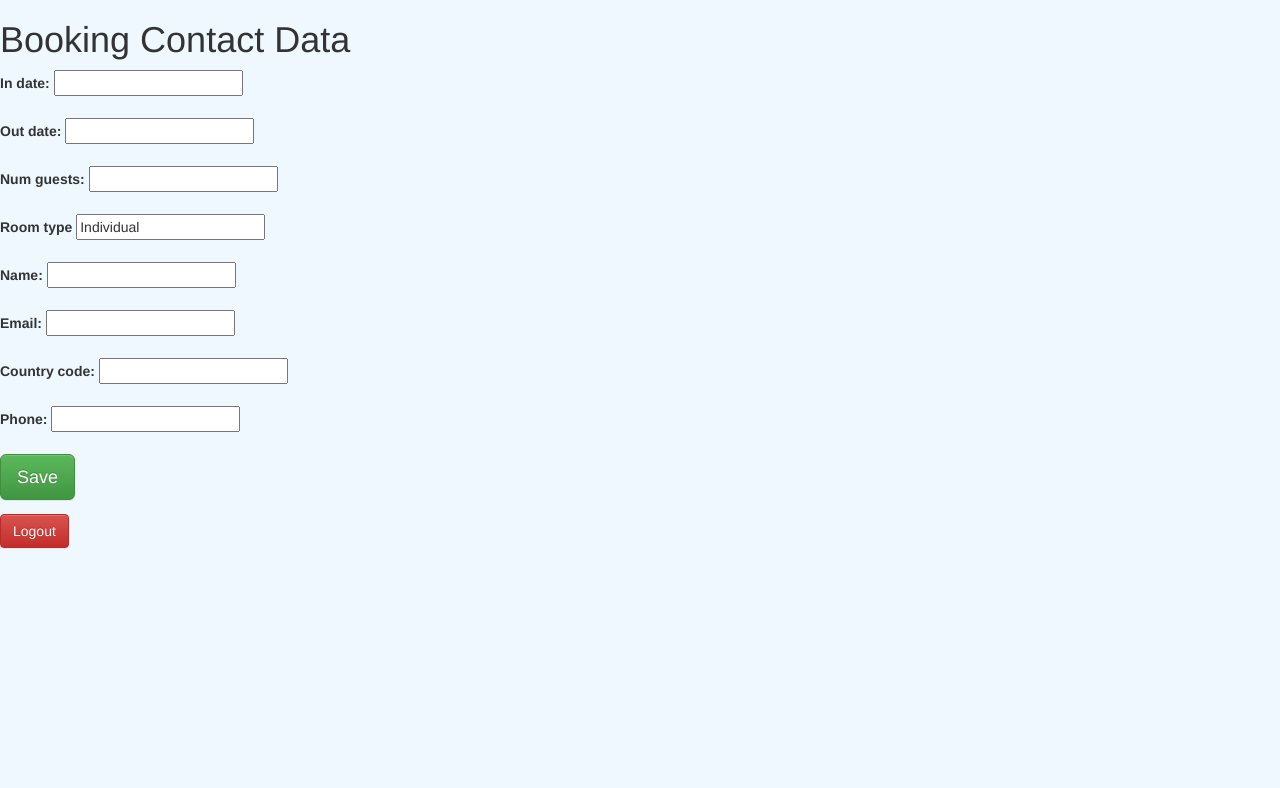
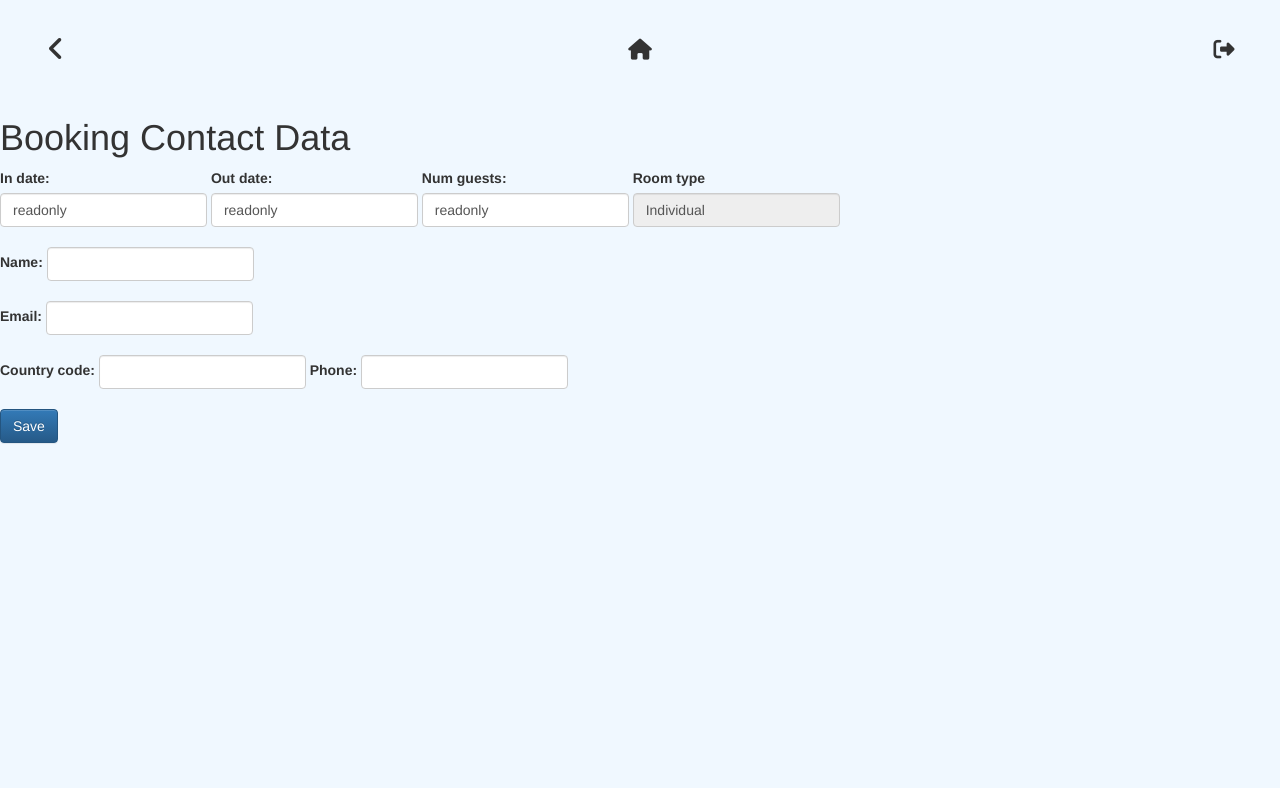
Before and after one commit to Deborah92/hotelbookingapp, a Django app: template hotelbooking/templates/hotelbooking/booking_contact_data.html in a window 1280 px wide. Shown: the top 788 px of the page. After the commit the page ends 444 px from the top, so only its background shows below. Run offline with Django 3.2, Linux system fonts and the light colour scheme; the template is opened without the code that fills it: values that come from a table or form of the project are taken from there, others are empty; a user stored in the database is signed in; data comes from the database, SQL or seed files in the repository; both versions use the stored data as it was after the commit; parts of the project's set-up code (start-up, migrations or seed data) failed here and were passed over; some libraries are stand-ins or nearby versions.

Commit message:
Arreglos css, guardado de reservas y busqueda

```diff
--- a/hotelbooking/models.py
+++ b/hotelbooking/models.py
@@ -57,7 +57,7 @@ class Booking(models.Model):
         return self.locator
 
     def formatCheckinDate(self):
-        return self.checkin_date.strftime('%m/%d/%Y')
+        return self.checkin_date.strftime('%d/%m/%Y')
 
     def formatCheckinOut(self):
-        return self.checkin_date.strftime('%m/%d/%Y')
+        return self.checkout_date.strftime('%d/%m/%Y')
--- a/hotelbooking/static/css/app.css
+++ b/hotelbooking/static/css/app.css
@@ -4,6 +4,7 @@ html{
 }
 body{
     height: 100%;
+    width: 100%;
     background-color: #f0f8ff !important;
 }
 .w100{
@@ -15,11 +16,11 @@ body{
 .w50{
     width: 50% !important;
 }
-.m-bottom-1{
-    margin-bottom: 1em !important;
-}
 .m-bottom-2{
     margin-bottom: 2em !important;
+}
+.margin2{
+    margin: 2em;
 }
 #login-form{
     border: #337ab7 solid thin;
@@ -43,3 +44,30 @@ body{
     top: 50%;
     transform: translate(0,-50%);
 }
+#logout-btn{
+    display: flex;
+}
+#nav-bar{
+    display: flex;
+    justify-content: space-between;
+    padding: 2em;
+}
+.btn-transparent{
+    width: 4em;
+    height: 3em;
+    background-color: rgba(255,255,255,0);
+    border: none;
+}
+.btn-transparent:hover{
+    border: #337ab7 solid thin;
+    border-radius: 8px;
+}
+#title-div{
+    display: flex;
+    justify-content: space-between;
+    align-items: center;
+    padding: 0 2em 0;
+}
+#title-div h3{
+    margin: 0;
+}
--- a/hotelbooking/templates/hotelbooking/base.html
+++ b/hotelbooking/templates/hotelbooking/base.html
@@ -3,16 +3,23 @@
     <head>
         <meta charset="utf-8" />
         <meta name="viewport" content="width=device-width, initial-scale=1" />
-        <link rel="stylesheet" href="//maxcdn.bootstrapcdn.com/bootstrap/3.2.0/css/bootstrap.min.css">
-        <link rel="stylesheet" href="//maxcdn.bootstrapcdn.com/bootstrap/3.2.0/css/bootstrap-theme.min.css">
+        <link rel="stylesheet" href="//maxcdn.bootstrapcdn.com/bootstrap/3.4.1/css/bootstrap.min.css">
+        <link rel="stylesheet" href="//maxcdn.bootstrapcdn.com/bootstrap/3.4.1/css/bootstrap-theme.min.css">
         <link rel="stylesheet" href="{% static 'css/app.css' %}">
+        <script src="https://kit.fontawesome.com/f8abda3465.js" crossorigin="anonymous"></script>
         <title>Bookings App</title>
     </head>
     <body>
+        <div id= "nav-bar" class= "position-fixed d-flex">
+            <button class="btn-transparent d-flex justify-content-center align-items-center" ><i class="fa fa-angle-left fa-2xl"></i></button>
+            <button class="btn-transparent d-flex justify-content-center align-items-center" onclick="location.href='/'"><i class="fa fa-home fa-xl"></i></button>
+            {% if user.is_authenticated %}
+                <button class="btn-transparent d-flex justify-content-center align-items-center" onclick="location.href='/logout'" ><i class="fa-solid fa-right-from-bracket fa-xl"></i></button>
+            {% endif %}
+        </div>
         {% block content %}
         {% endblock %}
-        {% if user.is_authenticated %}
-            <button type="button" class="btn btn-danger" onclick="location.href='/logout'">Logout</button>
-        {% endif %}
+
+
     </body>
 </html>
--- a/hotelbooking/templates/hotelbooking/booking_contact_data.html
+++ b/hotelbooking/templates/hotelbooking/booking_contact_data.html
@@ -3,33 +3,62 @@
 {% block content %}
     <div class="">
         <h1>Booking Contact Data</h1>
-        <form action="{% url 'save_booking' %}" class="form-inline" method="post">
+        <form action="{% url 'save_booking' %}" class="form-inline w100" method="post">
             {% csrf_token %}
-            <label for="start">In date:</label>
-            <input type="text" name=in_date value={{in_date}}><br><br>
+            <div class="form-row">
+                <div class="form-group">
+                    <label>In date:</label>
+                    <div>
+                        <input type="text" class="form-control" class="form-control" name="in_date" value={{in_date}} readonly><br><br>
+                    </div>
+                </div>
 
-            <label for="start">Out date:</label>
-            <input type="text" name=out_date value={{out_date}}><br><br>
+                <div class="form-group">
+                    <label >Out date:</label>
+                    <div>
+                        <input type="text" class="form-control" name="out_date" value={{out_date}} readonly><br><br>
+                    </div>
+                </div>
 
-            <label for="start">Num guests:</label>
-            <input type="text" name=num_guests value={{num_guests}}><br><br>
+                <div class="form-group">
+                    <label >Num guests:</label>
+                    <div>
+                        <input type="text" class="form-control" name="num_guests" value={{num_guests}} readonly><br><br>
+                    </div>
+                </div>
 
-            <label for="start">Room type</label>
-            <input type="text" name=room_type value={{room_type}}><br><br>
+                <div class="form-group">
+                    <label >Room type</label>
+                    <div>
+                        <input type="text" class="form-control" name="room_type" value={{room_type}} readonly><br><br>
+                    </div>
+                </div>
+            </div>
+            <div class="form-row">
+                <div class="form-group">
+                    <label>Name:</label>
+                    <input type="text" class="form-control" name="name"  maxlength="60"><br><br>
+                </div>
+            </div>
+            <div class="form-row">
+                <div class="form-group">
+                    <label>Email:</label>
+                    <input type="text" class="form-control" name="email" maxlength="100"><br><br>
+                </div>
+            </div>
+            <div class="form-row">
+                <div class="form-group">
+                    <label>Country code:</label>
+                    <input type="text" class="form-control" name="country_code" maxlength="3"><br><br>
+                </div>
+                <div class="form-group">
+                    <label>Phone:</label>
+                    <input type="text" class="form-control" name="phone" maxlength="9"><br><br>
+                </div>
+            </div>
 
-            <label for="start">Name:</label>
-            <input type="text" name="name"  maxlength="60" value={{in_date}}><br><br>
+            <button type="submit" class="btn btn-primary">Save</button>
 
-            <label for="start">Email:</label>
-            <input type="text" name="email" maxlength="100"><br><br>
-
-            <label for="start">Country code:</label>
-            <input type="text" name="country_code" maxlength="3"><br><br>
-
-            <label for="start">Phone:</label>
-            <input type="text" name="phone" maxlength="9"><br><br>
-
-            <button type="submit" class="btn btn-success btn-lg mb-2">Save</button>
         </form>
 
     </div>
--- a/hotelbooking/templates/hotelbooking/new_booking.html
+++ b/hotelbooking/templates/hotelbooking/new_booking.html
@@ -27,7 +27,9 @@
                     <button type="submit" class="btn btn-primary">Select</button>
                 </div>
             {% endfor %}
-
+            {% if not room_types_available %}
+                No hay habitaciones disponibles
+            {% endif %}
         </form>
     </div>
 {% endblock %}
```
Also changed, not shown: hotelbooking/templates/hotelbooking/booking_list.html (+6 -4 lines), hotelbooking/views.py (+56 -21 lines), db.sqlite3.
